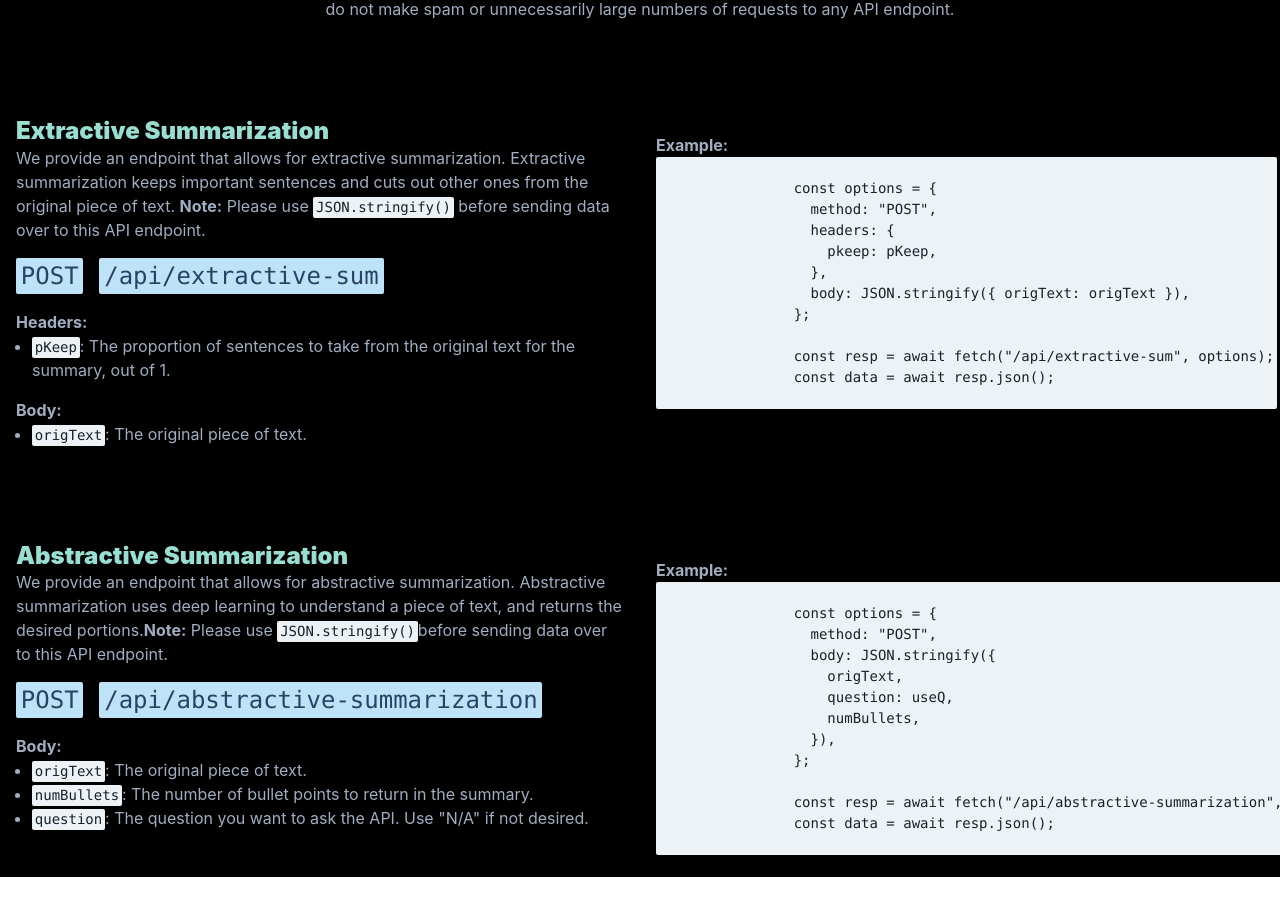
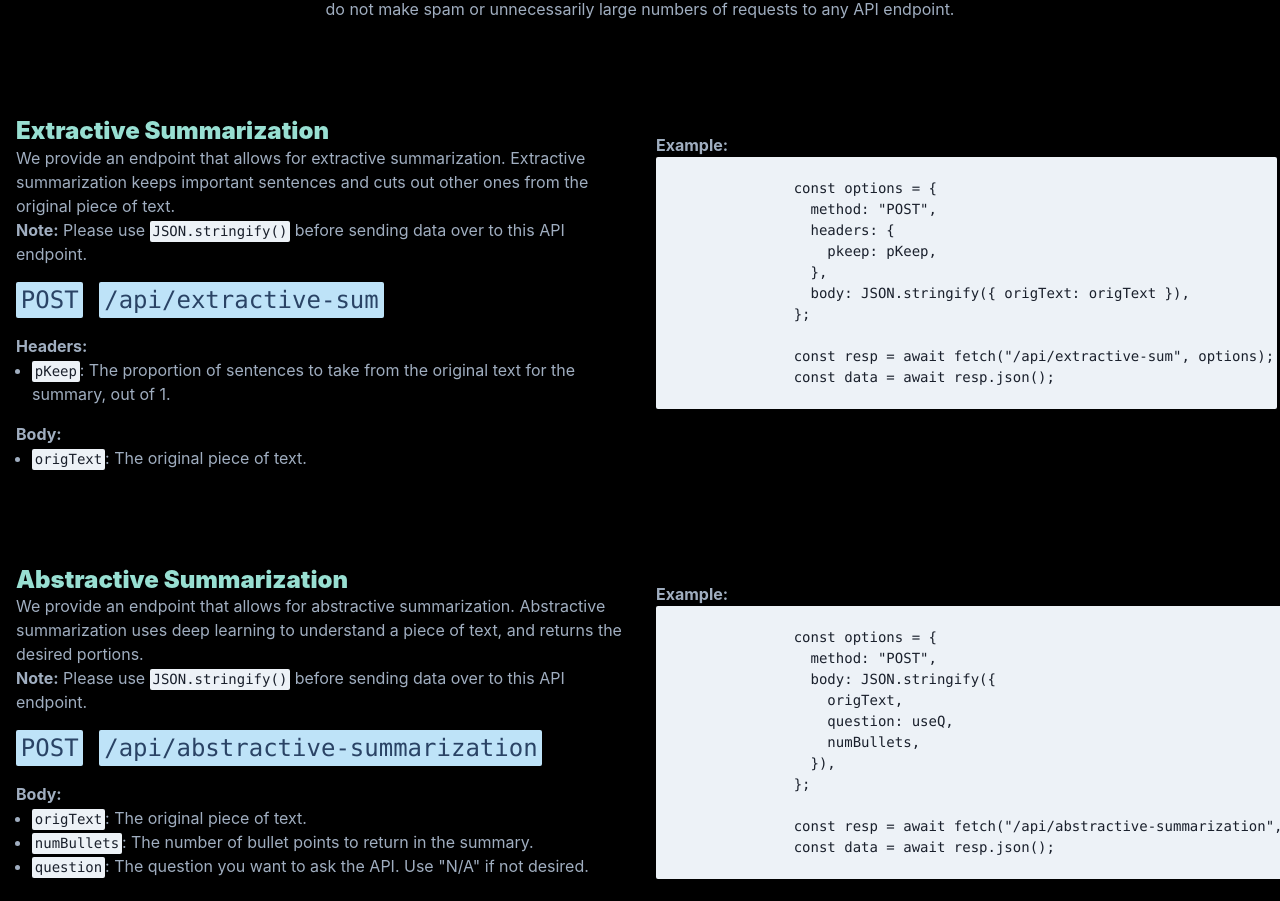
Before and after one commit to ganning127/riemann-ai, a Next.js app: page /developers in a window 1280 px wide. Shown: the part 532-1433 px from the top of the page. Before the commit the page ends 1409 px from the top, so only its background shows below. Built offline with nearby package versions, Linux system fonts and the light colour scheme.

Commit message:
Move note to newline

```diff
--- a/pages/developers.js
+++ b/pages/developers.js
@@ -79,7 +79,10 @@ export default function Home() {
                   We provide an endpoint that allows for extractive
                   summarization. Extractive summarization keeps important
                   sentences and cuts out other ones from the original
-                  piece of text. <b>Note:</b> Please use{" "}
+                  piece of text.
+                </Text>
+                <Text color="gray.400" fontWeight={400}>
+                  <b>Note:</b> Please use{" "}
                   <Code>JSON.stringify()</Code> before sending data over to this
                   API endpoint.
                 </Text>
@@ -142,8 +145,11 @@ export default function Home() {
                   We provide an endpoint that allows for abstractive
                   summarization. Abstractive summarization uses deep learning to
                   understand a piece of text, and returns the desired portions.
-                  <b>Note:</b> Please use{" "} <Code>JSON.stringify()</Code>
-                  before sending data over to this API endpoint.
+                </Text>
+                <Text color="gray.400" fontWeight={400}>
+                  <b>Note:</b> Please use{" "}
+                  <Code>JSON.stringify()</Code> before sending data over to this
+                  API endpoint.
                 </Text>
                 <Code colorScheme="blue" fontSize="2xl" mt={4}>
                   POST
```
